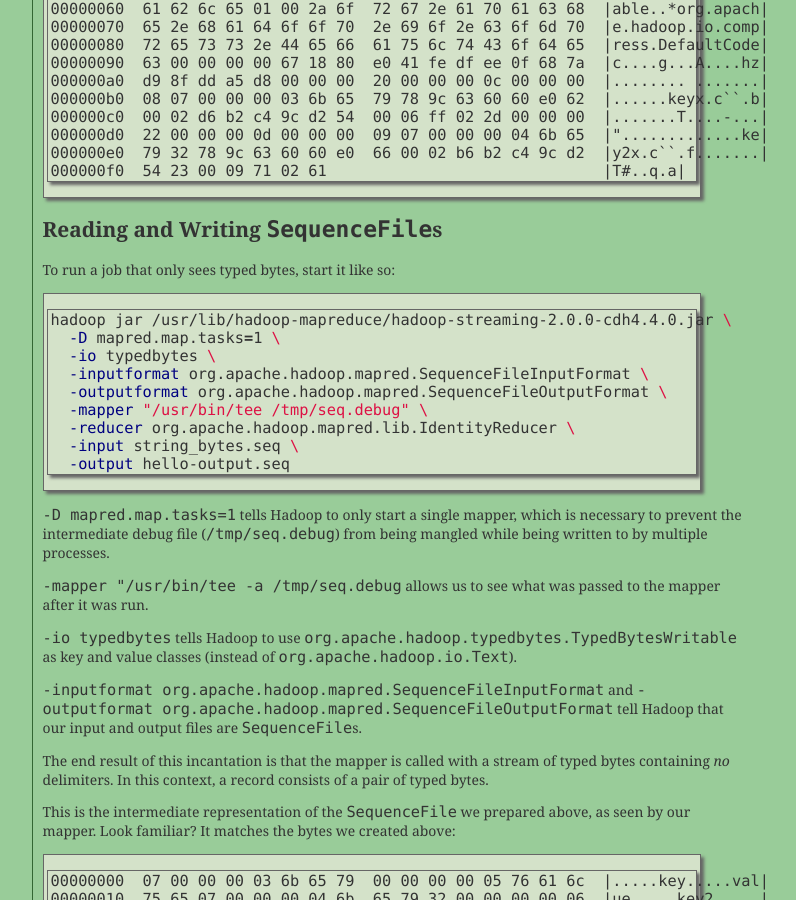
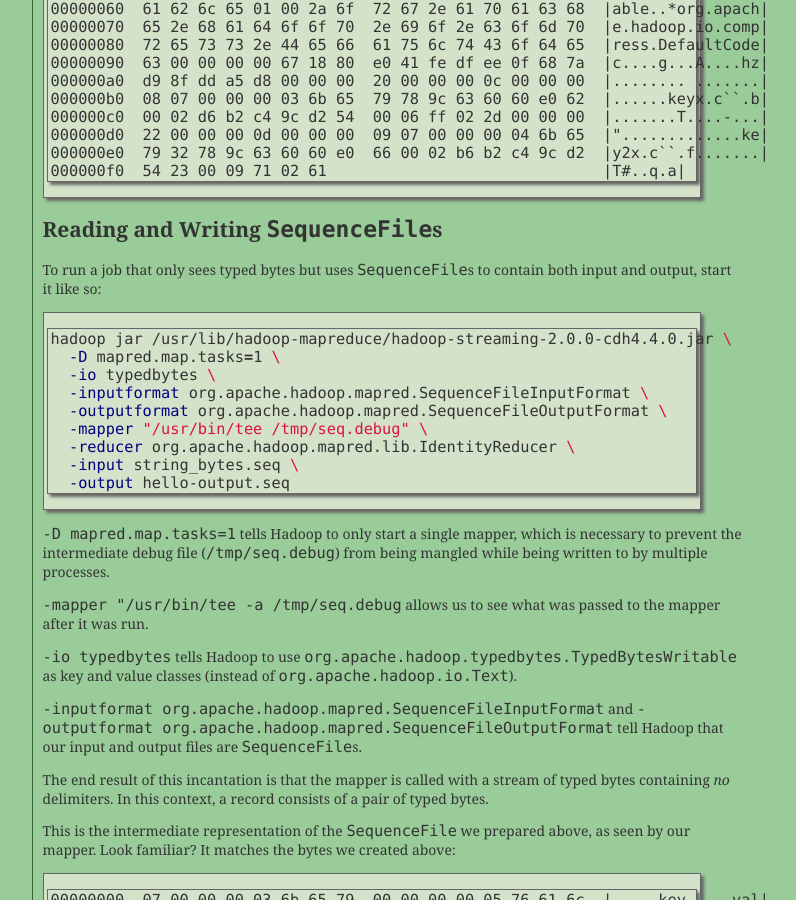
Before and after one commit to mojodna/mojodna.net, a Jekyll site: the page built from _posts/2013-12-27-binary-streaming-with-hadoop-and-nodejs.markdown, in a window 1280 px wide and 900 px high, scrolled down 1414 px. Shown: the whole window, without its empty margins (248-1044 px from the left). Built offline with Jekyll 4.4.1, drawn with Linux system fonts in a browser that asks for light colours; comment, search, counter and statistics services are not loaded.

Commit message:
Further clarification

````diff
--- a/_posts/2013-12-27-binary-streaming-with-hadoop-and-nodejs.markdown
+++ b/_posts/2013-12-27-binary-streaming-with-hadoop-and-nodejs.markdown
@@ -109,7 +109,8 @@ The result looks like this:
 
 ## Reading and Writing `SequenceFile`s
 
-To run a job that only sees typed bytes, start it like so:
+To run a job that only sees typed bytes but uses `SequenceFile`s to contain both
+input and output, start it like so:
 
 ```bash
 hadoop jar /usr/lib/hadoop-mapreduce/hadoop-streaming-2.0.0-cdh4.4.0.jar \
````
